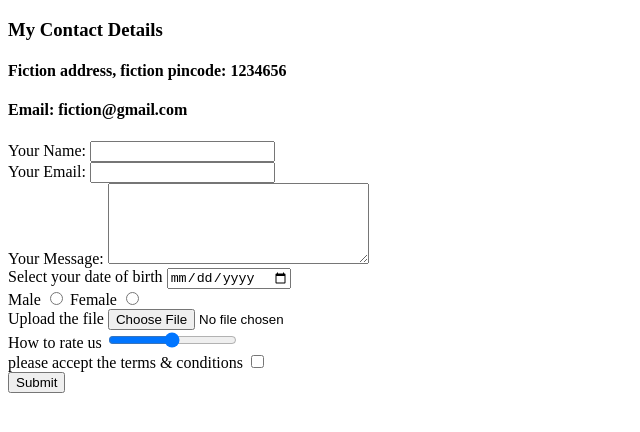
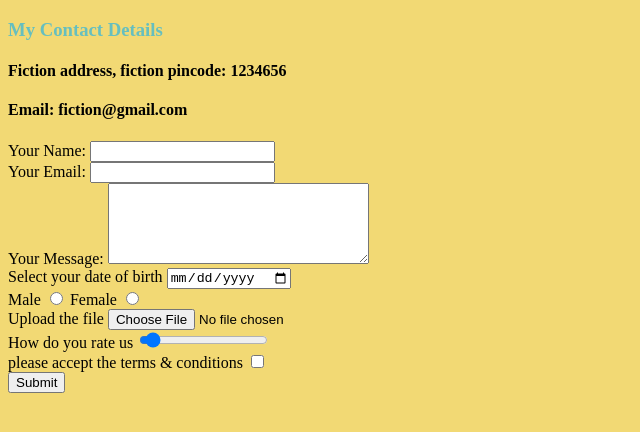
Before and after one commit to Govindpillay/CV, a plain HTML site: page Contact details.html in a window 1280 px wide. Shown: the whole page, without its empty margins (0-640 px from the left). Drawn offline with Linux system fonts and the light colour scheme; files whose address does not match are found by name.

Commit message:
Add files via upload

```diff
--- a/Contact details.html
+++ b/Contact details.html
@@ -3,6 +3,7 @@
   <head>
     <meta charset="utf-8">
     <title>Contact details</title>
+    <link rel="stylesheet" href="C:\Users\Govind Pillay\AppData\Local\atom\app-1.53.0\Web Development\css\styles.css">
   </head>
   <body>
     <h3>My Contact Details</h3>
@@ -29,8 +30,8 @@
   <label>Upload the file</label>
   <input type="file" name="File Name" value="">
   <br>
-  <label>How to rate us</label>
-  <input type="range" name="Rating" value="">
+  <label>How do you rate us</label>
+  <input type="range" name="Rating" value="5">
   <br>
   <label>please accept the terms & conditions</label>
   <input type="checkbox" name="">
```
Also changed, not shown: index.html (+7 -4 lines).
